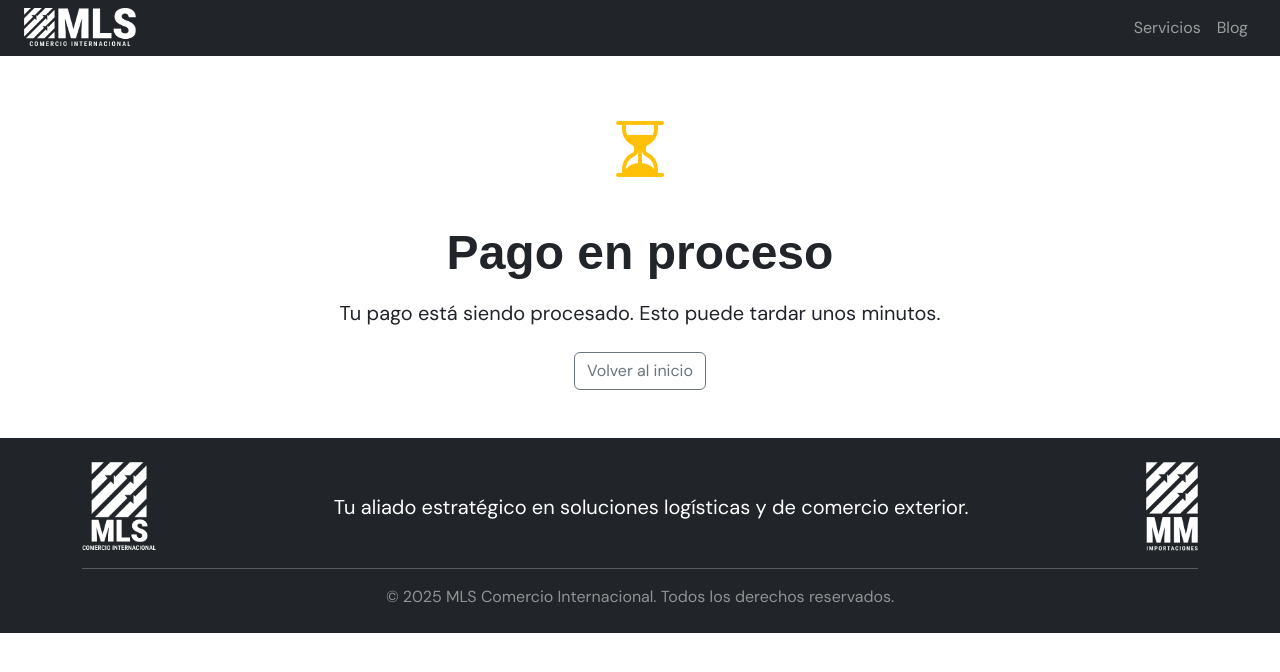
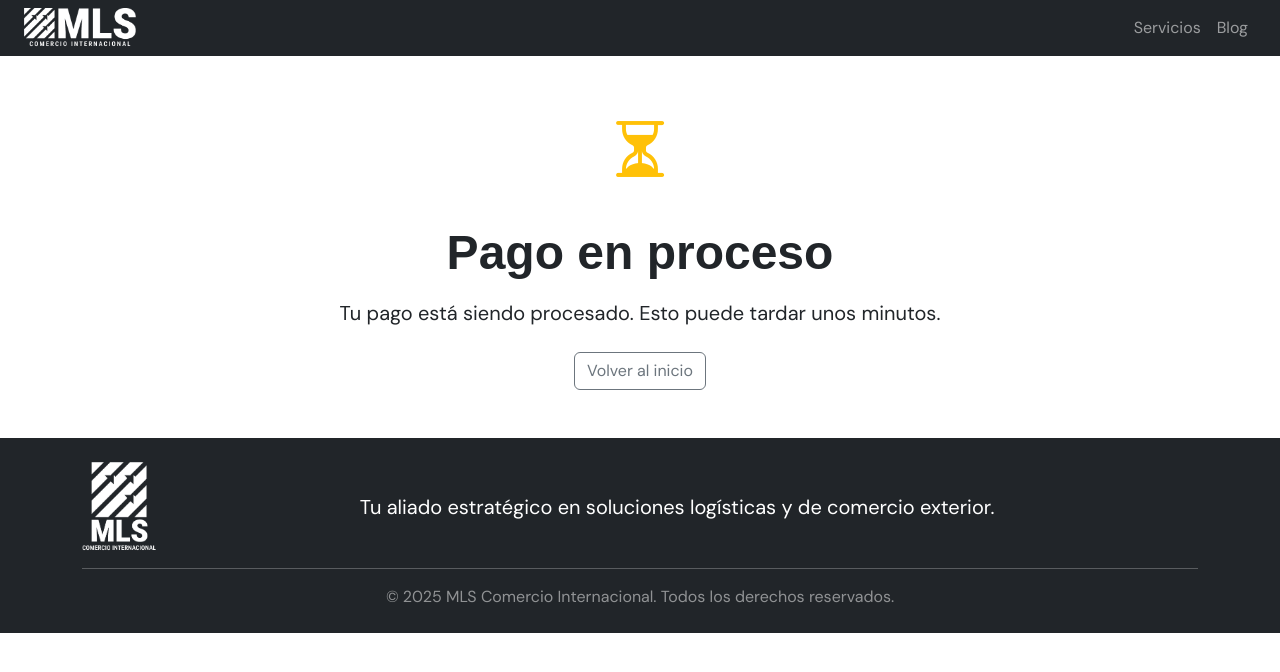
Before and after one commit to tomasgiacobino/mls-logistics-frontend, a React (Vite) app: page /pending in a window 1280 px wide. Shown: the top 672 px of the page. Built offline with nearby package versions, Linux system fonts and the light colour scheme; a web font is replaced by a local one.

Commit message:
Elimino logo MM
Eliminacion de logo de MM

```diff
--- a/src/components/Footer.tsx
+++ b/src/components/Footer.tsx
@@ -1,6 +1,5 @@
 import { Container, Row, Col } from 'react-bootstrap';
 import logo from '../assets/images/logos/Recurso 15.png';
-import logoMM from '../assets/images/logos/Recurso 5.png';
 
 const Footer = () => {
   return (
@@ -22,15 +21,6 @@ const Footer = () => {
                 Tu aliado estratégico en soluciones logísticas y de comercio exterior.
               </p>
             </div>
-
-
-            <div>
-              <img
-                src={logoMM}
-                alt="Logo MM Importaciones"
-                height="90"
-              />
-            </div>
           </Col>
         </Row>
 
```
